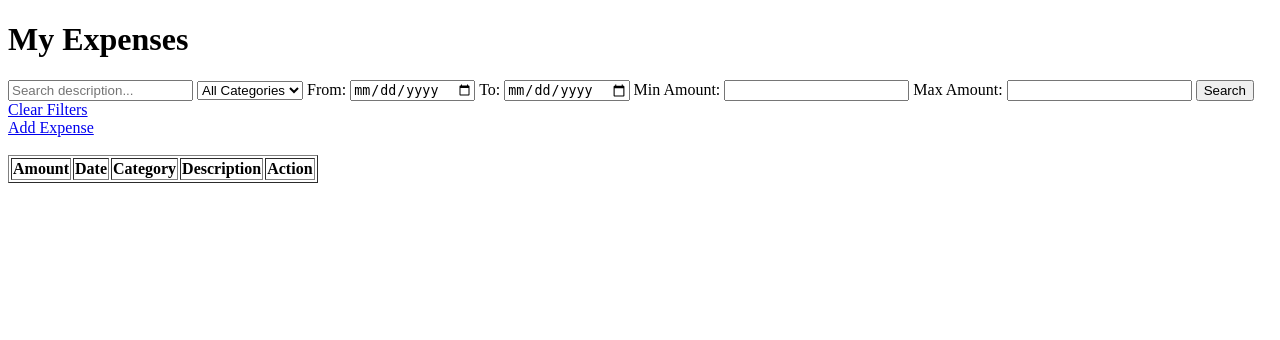
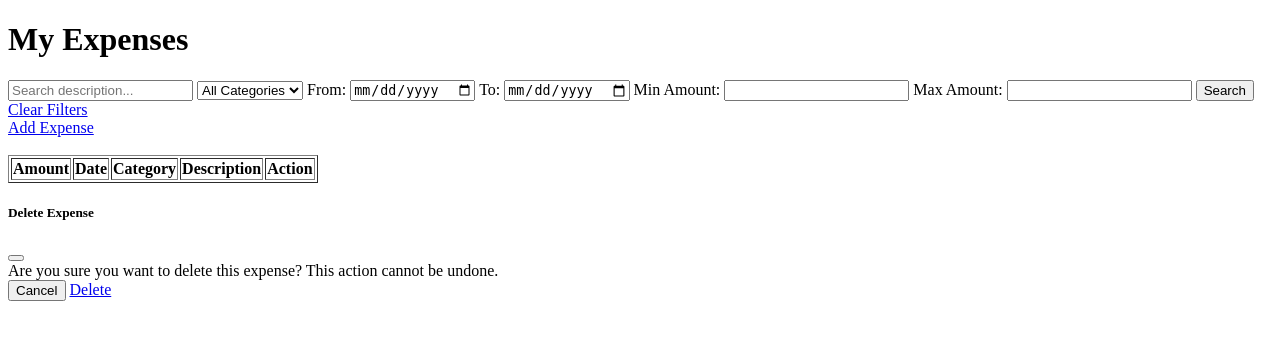
Before and after one commit to ManasaProdduturi/expense-tracker, a Flask app: page /expenses in a window 1280 px wide. Shown: the top 340 px of the page. Run offline with Flask 3, Linux system fonts and the light colour scheme; the visitor is signed in with stand-in values (Sample User, id 1); data comes from the database, SQL or seed files in the repository; data that the repository does not hold is empty.

Commit message:
charts on dashboard and confirm before updated

```diff
--- a/app.py
+++ b/app.py
@@ -402,6 +402,14 @@ def dashboard():
         )
     ).fetchall()
 
+    category_spending = [
+    {
+        "category_name": category["category_name"],
+        "total_amount": category["total_amount"]
+    }
+    for category in category_spending
+    ]
+
     recent_expenses = connection.execute(
         """
         SELECT
@@ -454,6 +462,14 @@ def dashboard():
         )
     ).fetchall()
 
+    spending_over_time = [
+    {
+        "date": spending["date"],
+        "total_amount": spending["total_amount"]
+    }
+    for spending in spending_over_time
+]
+
     connection.close()
 
     return render_template(
--- a/templates/expenses.html
+++ b/templates/expenses.html
@@ -92,17 +92,70 @@
                             Edit
                         </a>
 
-                        <a
-                            href="{{ url_for('delete_expense', expense_id=expense['id']) }}"
-                            onclick="return confirm('Are you sure you want to delete this expense?');"
+                        <button
+                            type="button"
+                            class="btn btn-danger btn-sm"
+                            data-bs-toggle="modal"
+                            data-bs-target="#deleteModal"
+                            data-delete-url="{{ url_for('delete_expense', expense_id=expense['id']) }}"
                         >
                             Delete
-                        </a>
+                        </button>
                     </td>
                 </tr>
             {% endfor %}
         </tbody>
     </table>
+    <div
+        class="modal fade"
+        id="deleteModal"
+        tabindex="-1"
+        aria-labelledby="deleteModalLabel"
+        aria-hidden="true"
+    >
+        <div class="modal-dialog">
+            <div class="modal-content">
 
+                <div class="modal-header">
+                    <h5 class="modal-title" id="deleteModalLabel">
+                        Delete Expense
+                    </h5>
+
+                    <button
+                        type="button"
+                        class="btn-close"
+                        data-bs-dismiss="modal"
+                        aria-label="Close"
+                    ></button>
+                </div>
+
+                <div class="modal-body">
+                    Are you sure you want to delete this expense?
+                    This action cannot be undone.
+                </div>
+
+                <div class="modal-footer">
+
+                    <button
+                        type="button"
+                        class="btn btn-secondary"
+                        data-bs-dismiss="modal"
+                    >
+                        Cancel
+                    </button>
+
+                    <a
+                        id="confirmDeleteButton"
+                        href="#"
+                        class="btn btn-danger"
+                    >
+                        Delete
+                    </a>
+
+                </div>
+
+            </div>
+        </div>
+    </div>
 </body>
 </html>
```
Also changed, not shown: templates/dashboard.html (+105 -0 lines).
